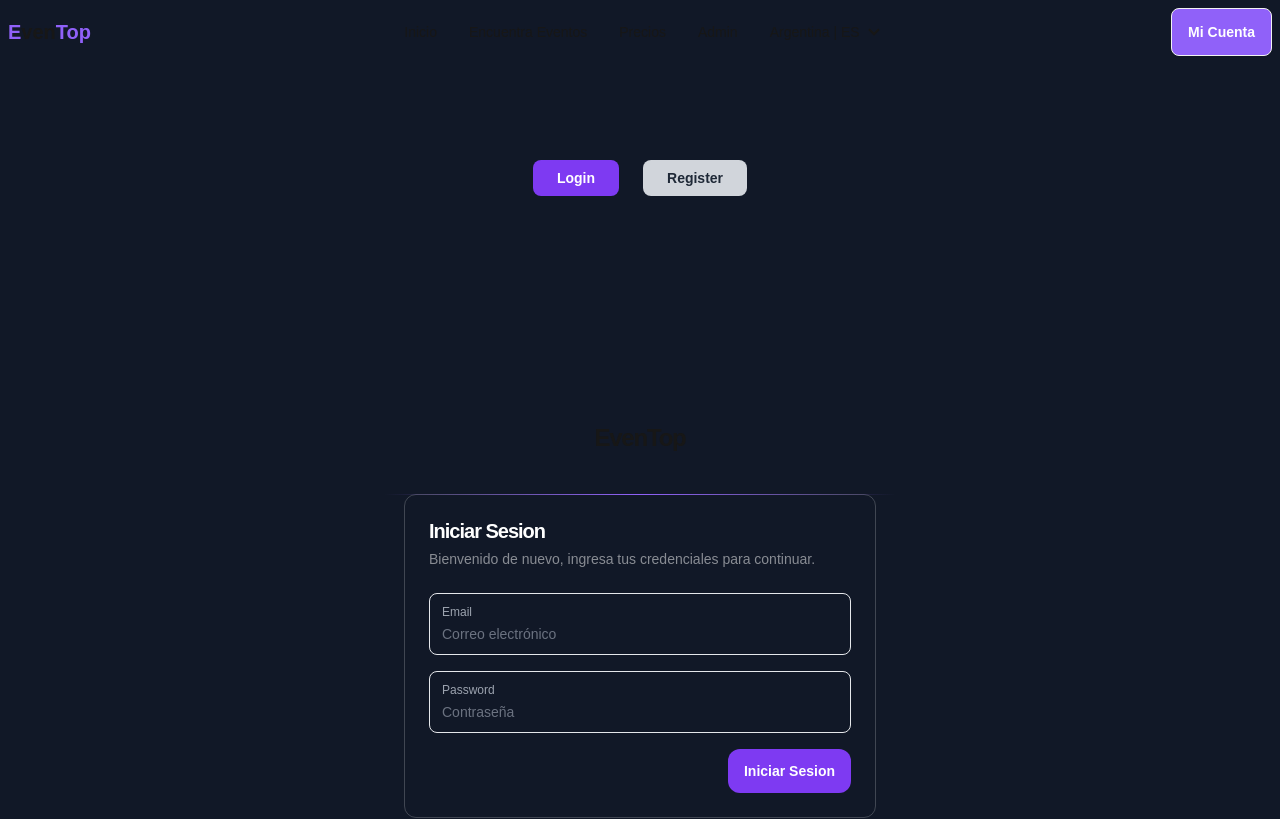
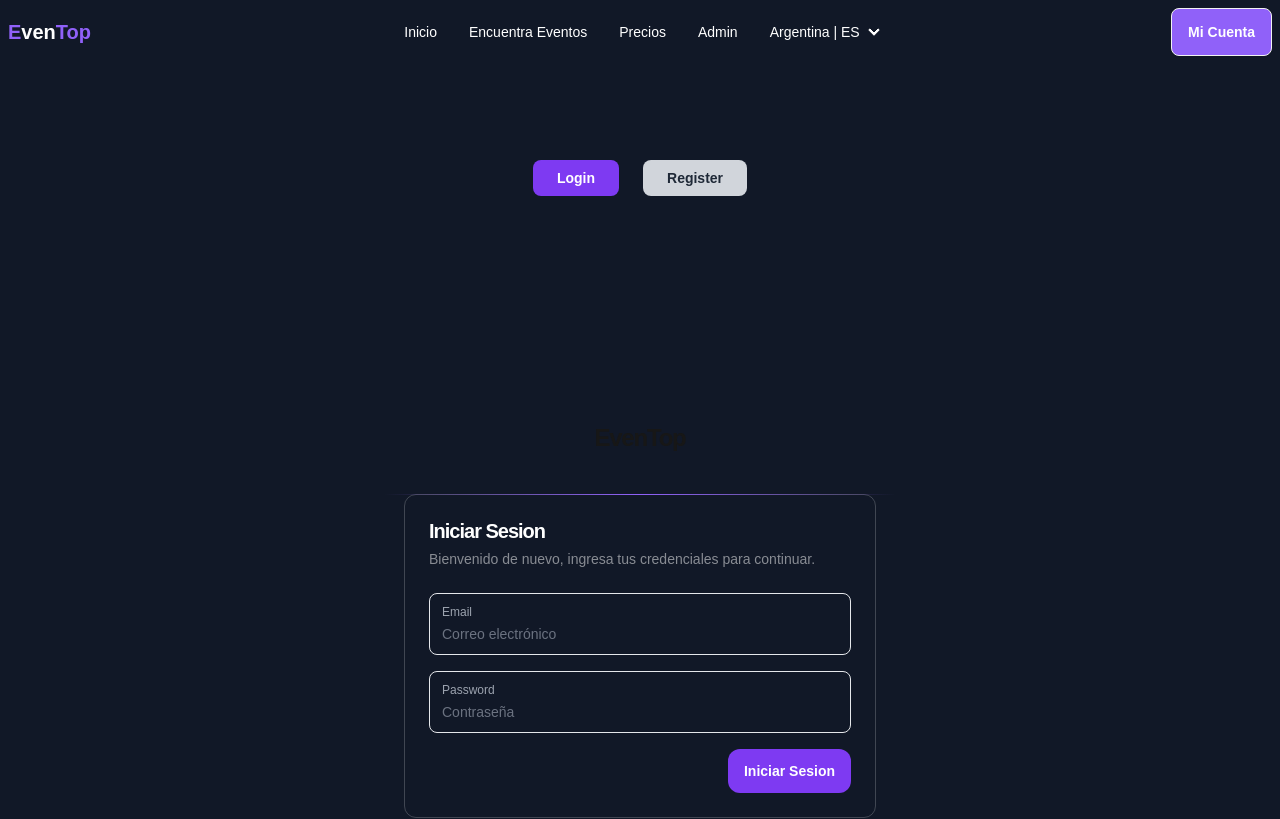
Before and after one commit to ArielDRighi/eventop, a Next.js app in the folder front/eventop/: page /micuenta in a window 1280 px wide. Shown: the top 819 px of the page. Built offline with nearby package versions, Linux system fonts and the light colour scheme.

Commit message:
trabajando den unificar el codigo con leonel (front)

```diff
--- a/front/eventop/src/app/Components/NavBar.tsx
+++ /dev/null
@@ -1,63 +0,0 @@
-import Link from "next/link";
-import React from "react";
-
-const NavBarUsers = () => {
-  return (
-    <div className="navbar bg-gray-900 ">
-      <div className="navbar-start">
-        <Link href={"/"} className="text-xl font-bold">
-          <span className="text-purple-500">E</span>ven
-          <span className="text-purple-500">Top</span>
-        </Link>
-      </div>
-      <div className="navbar-center text-sm hidden lg:flex">
-        <ul className="menu menu-horizontal px-1">
-          <li>
-            <Link href={"/"}>
-              <button>Inicio</button>
-            </Link>
-          </li>
-          <li>
-            <Link href={"#"}>
-              <button>Encuentra Eventos</button>
-            </Link>
-          </li>
-          <li>
-            <Link href={"#"}>
-              <button>Precios</button>
-            </Link>
-          </li>
-          <li>
-            <Link href={"/admin"}>
-              <button>Admin</button>
-            </Link>
-          </li>
-          <li>
-            <details>
-              <summary>Argentina | ES</summary>
-              <ul className="p-2">
-                <li>
-                  <a>Ingles</a>
-                </li>
-                <li>
-                  <a>Italiano</a>
-                </li>
-                <li>
-                  <a>Portugues</a>
-                </li>
-              </ul>
-            </details>
-          </li>
-        </ul>
-      </div>
-      <div className="navbar-end">
-        {/* <button className="btn bg-purple-500 text-white mx-3">
-          <Link href={"../views/Register"}>Registrarse</Link>
-        </button> */}
-        <button  className="btn bg-purple-500 text-white hover:bg-purple-600"> <Link href={"/micuenta"}>Mi Cuenta</Link></button>
-      </div>
-    </div>
-  );
-};
-
-export default NavBarUsers;
--- a/front/eventop/src/app/admin/events/page.tsx
+++ b/front/eventop/src/app/admin/events/page.tsx
@@ -1,4 +1,6 @@
-import Search from "@/app/Components/Search";
+
+import CreateEvent from "@/components/CreateEvent";
+import Search from "@/components/Search";
 
 
 
@@ -7,6 +9,7 @@ const EventsPage = () => {
       <div>
         <h1 className="text-3xl font-semibold">Gestión de Eventos</h1>
         <Search/>
+        <CreateEvent/>
       </div>
     );
   }
--- a/front/eventop/src/app/layout.tsx
+++ b/front/eventop/src/app/layout.tsx
@@ -1,8 +1,8 @@
 import type { Metadata } from "next";
 import localFont from "next/font/local";
 import "./globals.css";
-import NavBarUsers from "./Components/NavBar";
 import Footer from "../components/Footer";
+import NavBarUsers from "@/components/NavBar"
 
 const geistSans = localFont({
   src: "./fonts/GeistVF.woff",
--- a/front/eventop/src/app/micuenta/page.tsx
+++ b/front/eventop/src/app/micuenta/page.tsx
@@ -1,19 +1,22 @@
-
 "use client"
-import React, { useState } from 'react';
+import React, { useState,useEffect } from 'react';
 import { Login } from '@/views/Login/Login';
 import  Register  from '@/views/Register/Register';
 import { ToggleView } from '@/components/ToggleView';
 
 const Page: React.FC = () => {
-
-  const accesToken = localStorage.getItem('accesToken')
-  if (accesToken) {window.location.href = "/micuenta/dashboard"}
-  else {
   const [activeView, setActiveView] = useState<string>('Login');
 
+  // Verificar el token y redireccionar en un efecto secundario
+  useEffect(() => {
+    const accesToken = localStorage.getItem('acces_token');
+    if (accesToken) {
+      window.location.href = "/micuenta/dashboard";
+    }
+  }, []); // Solo se ejecutará una vez en el montaje del componente
+
   const views: { [key: string]: React.ReactNode } = {
-  Login: <Login />,
+    Login: <Login />,
     Register: <Register />,
   };
 
@@ -23,7 +26,6 @@ const Page: React.FC = () => {
       {views[activeView]}
     </>
   );
-}
 };
 
 export default Page;
--- a/front/eventop/src/components/CrearEvento.tsx
+++ b/front/eventop/src/components/CreateEvent.tsx
@@ -1,3 +1,5 @@
+"use client"
+
 import React, { useState } from "react";
 import { createEvent } from "@/helpers/events.helper";
 import { IEventsCreate } from "@/interfaces/IEventos";
--- a/front/eventop/src/components/Navbar.tsx
+++ b/front/eventop/src/components/Navbar.tsx
@@ -1,45 +1,63 @@
 import Link from "next/link";
 import React from "react";
 
-export const Navbar = async () => {
-
+const NavBarUsers = () => {
   return (
-    <nav className="flex justify-between items-center w-full lg:max-w-6xl mx-auto py-4 md:py-8 ">
-      <div>
-        <h3 className="text-3xl">
-          Even<span className="font-bold">Top</span>
-        </h3>
-      </div>
-      <div className="w-2/3 mx-auto">
-        <div className="flex flex-row text-md gap-4">
-          <Link
-            href={"/"}
-            className="cursor-pointer  hover:border-b-blue-500 hover:border-b"
-          >
-            Inicio
-          </Link>
-          <Link
-            href={"/events"}
-            className="cursor-pointer  hover:border-b-blue-500 hover:border-b"
-          >
-            Encuentra Eventos
-          </Link>
-          <Link
-            href={"/events"}
-            className="cursor-pointer  hover:border-b-blue-500 hover:border-b"
-          >
-            Centro de ayuda
-          </Link>
-        </div>
-      </div>
-      <div className="flex flex-row items-center gap-2">
-        <Link
-          href={"/micuenta"}
-          className="py-2 sm:py-3 px-4 rounded-lg bg-slate-50 border border-blue-600 text-blue-500 hover:bg-blue-600 hover:text-slate-50 transition ease-in-out font-bold text-sm"
-        >
-          Mi Cuenta
+    <div className="navbar bg-gray-900 text-white">
+      <div className="navbar-start">
+        <Link href={"/"} className="text-xl font-bold">
+          <span className="text-purple-500">E</span>ven
+          <span className="text-purple-500">Top</span>
         </Link>
       </div>
-    </nav>
+      <div className="navbar-center text-sm hidden lg:flex">
+        <ul className="menu menu-horizontal px-1">
+          <li>
+            <Link href={"/"}>
+              <button>Inicio</button>
+            </Link>
+          </li>
+          <li>
+            <Link href={"/events"}>
+              <button>Encuentra Eventos</button>
+            </Link>
+          </li>
+          <li>
+            <Link href={"#"}>
+              <button>Precios</button>
+            </Link>
+          </li>
+          <li>
+            <Link href={"/admin"}>
+              <button>Admin</button>
+            </Link>
+          </li>
+          <li>
+            <details>
+              <summary>Argentina | ES</summary>
+              <ul className="p-2">
+                <li>
+                  <a>Ingles</a>
+                </li>
+                <li>
+                  <a>Italiano</a>
+                </li>
+                <li>
+                  <a>Portugues</a>
+                </li>
+              </ul>
+            </details>
+          </li>
+        </ul>
+      </div>
+      <div className="navbar-end">
+        {/* <button className="btn bg-purple-500 text-white mx-3">
+          <Link href={"../views/Register"}>Registrarse</Link>
+        </button> */}
+        <button  className="btn bg-purple-500 text-white hover:bg-purple-600"> <Link href={"/micuenta"}>Mi Cuenta</Link></button>
+      </div>
+    </div>
   );
 };
+
+export default NavBarUsers;
--- a/front/eventop/src/components/ToggleView.tsx
+++ b/front/eventop/src/components/ToggleView.tsx
@@ -12,7 +12,7 @@ export const ToggleView: React.FC<ToggleViewProps> = ({
   views,
 }) => {
   return (
-    <div className="flex justify-center mb-6 mt-24  bg-gray-900">
+    <div className="flex justify-center mb-6 mt-24  bg-gray-900 text-white">
       {Object.keys(views).map((viewKey) => (
         <button
           key={viewKey}
--- a/front/eventop/src/helpers/auth.helper.ts
+++ b/front/eventop/src/helpers/auth.helper.ts
@@ -5,17 +5,14 @@ import Swal from "sweetalert2";
 const APIURL = process.env.NEXT_PUBLIC_API_URL;
 
 export const register = async (userData: IRegisterProps) => {
-  const dataToSend = {
-    ...userData, // Spread de los datos existentes
-    role: 0, // Agregar la propiedad 'role' con valor 0
-  };
+
   try {
     const response = await fetch(`${APIURL}/auth/signup`, {
       method: "POST",
       headers: {
         "Content-type": "application/json",
       },
-      body: JSON.stringify(dataToSend),
+      body: JSON.stringify(userData),
     });
     if (response.ok) return response.json();
     else throw new Error("Fallo el registro");
@@ -47,7 +44,7 @@ export const login = async (userData: ILoginProps) => {
         },
         buttonsStyling: false, // Necesario para desactivar los estilos por defecto de los botones
       });
-      throw new Error(res.message);
+      return res
     } else {
       return res;
     }
--- a/front/eventop/src/views/EncontraEventos/EncontraEventos.tsx
+++ b/front/eventop/src/views/EncontraEventos/EncontraEventos.tsx
@@ -26,7 +26,7 @@ export const EncontraEventos =  () => {
   });
 
   return (
-    <section className="w-full lg:mx-w-6xl py-8">
+    <section className="w-full lg:mx-w-6xl py-8 bg-gray-900">
       <div className="w-full lg:max-w-6xl mx-auto mb-6">
         <h1 className="text-3xl font-bold py-4 px-2 text-start">
           Encuentra Eventos
--- a/front/eventop/src/views/Login/Login.tsx
+++ b/front/eventop/src/views/Login/Login.tsx
@@ -70,10 +70,10 @@ export const Login = () => {
 
       console.log(response);
 
-      const { token, user } = response;
+      const { acces_token } = response;
 
       // Almacenar token y datos de usuario en localStorage
-      localStorage.setItem("userSession", JSON.stringify({ token, user }));
+      localStorage.setItem("userSession", JSON.stringify({ acces_token }));
 
       // Pop-up de éxito
       Swal.fire({
```
